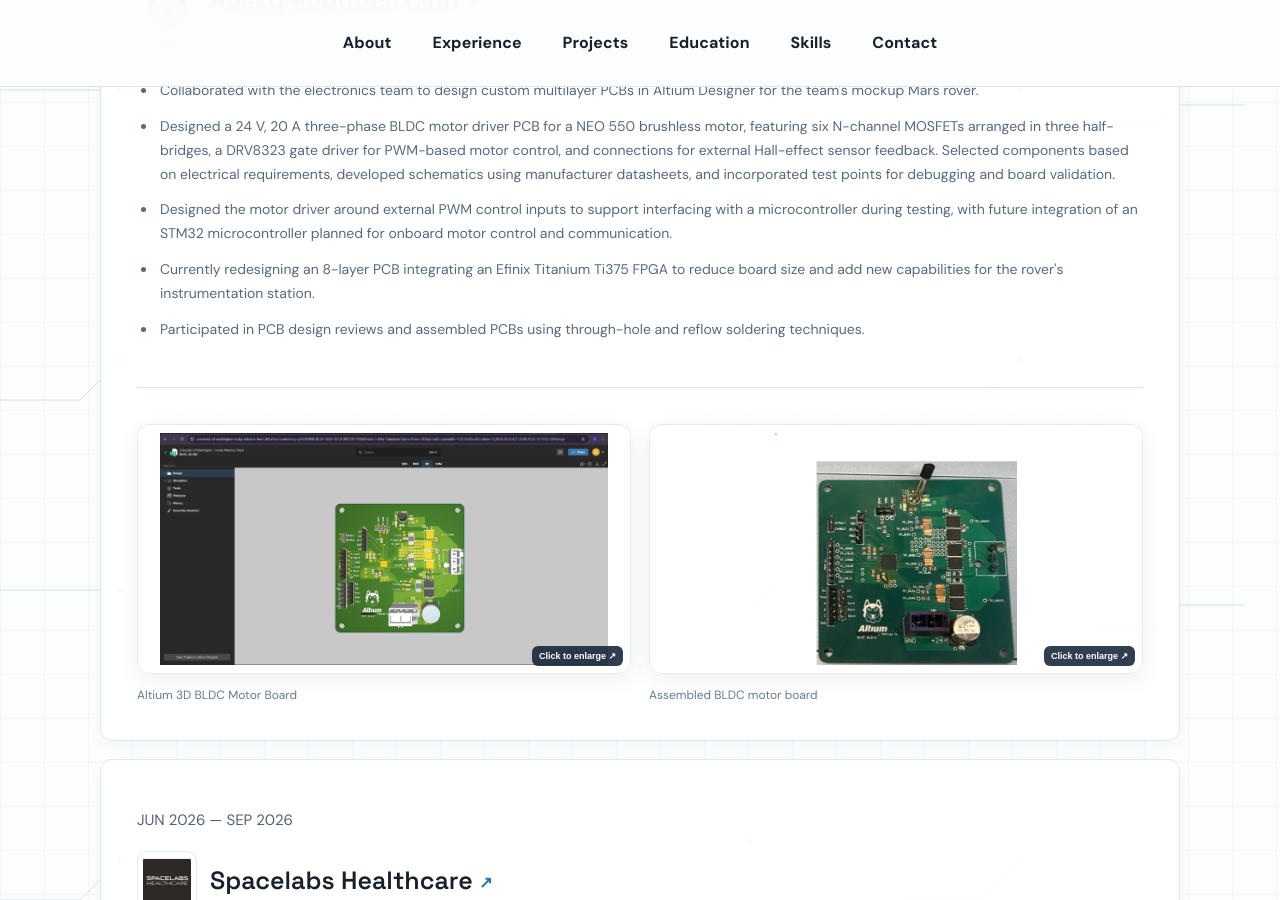
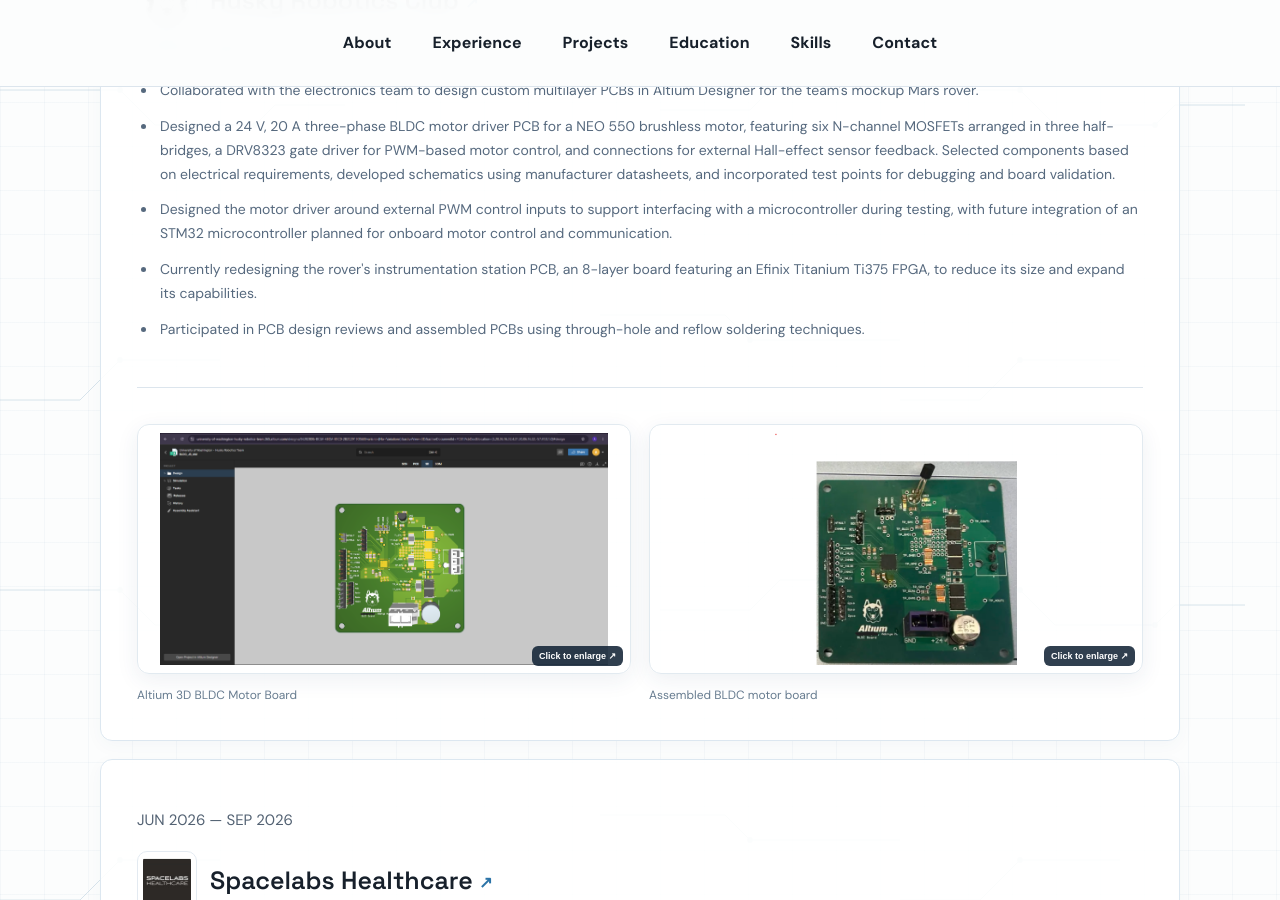
Before and after one commit to AdityaManivel/AdityaManivel.github.io, a Jekyll site: the page index.html, which Jekyll copies as it is, in a window 1280 px wide and 900 px high, scrolled down 1218 px. Built offline with Jekyll 4.4.1, drawn with Linux system fonts in a browser that asks for light colours.

Commit message:
Clarify rover instrumentation station FPGA PCB redesign

```diff
--- a/index.html
+++ b/index.html
@@ -72,7 +72,7 @@
           <li>Collaborated with the electronics team to design custom multilayer PCBs in Altium Designer for the team's mockup Mars rover.</li>
           <li>Designed a 24 V, 20 A three-phase BLDC motor driver PCB for a NEO 550 brushless motor, featuring six N-channel MOSFETs arranged in three half-bridges, a DRV8323 gate driver for PWM-based motor control, and connections for external Hall-effect sensor feedback. Selected components based on electrical requirements, developed schematics using manufacturer datasheets, and incorporated test points for debugging and board validation.</li>
           <li>Designed the motor driver around external PWM control inputs to support interfacing with a microcontroller during testing, with future integration of an STM32 microcontroller planned for onboard motor control and communication.</li>
-          <li>Currently redesigning an 8-layer PCB integrating an Efinix Titanium Ti375 FPGA to reduce board size and add new capabilities for the rover's instrumentation station.</li>
+          <li>Currently redesigning the rover's instrumentation station PCB, an 8-layer board featuring an Efinix Titanium Ti375 FPGA, to reduce its size and expand its capabilities.</li>
           <li>Participated in PCB design reviews and assembled PCBs using through-hole and reflow soldering techniques.</li>
         </ul>
 
```
